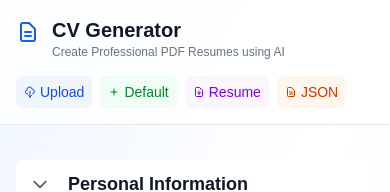
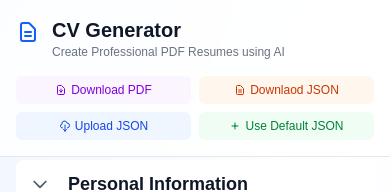
Before and after one commit to ryanxai/cvgen-ui, a Next.js app: page / in a window 390 px wide. Shown: the top 192 px of the page. Built offline with nearby package versions, Linux system fonts and the light colour scheme; no server answers.

Commit message:
Refactor HomePage component to enhance button layout and responsiveness. Updated button structure to a grid format for better organization on mobile devices, improved accessibility, and adjusted styles for consistency across actions like downloading and uploading JSON.

```diff
--- a/src/app/page.tsx
+++ b/src/app/page.tsx
@@ -600,7 +600,7 @@ export default function HomePage() {
             </div>
 
             {/* Header Action Buttons */}
-            <div className="flex flex-wrap items-center gap-2 sm:gap-4 w-full sm:w-auto">
+            <div className="flex flex-col sm:flex-row items-stretch sm:items-center gap-2 sm:gap-4 w-full sm:w-auto">
               {jsonUploadSuccess && (
                 <div className="bg-green-50 border border-green-200 rounded-lg px-2 sm:px-3 py-1 sm:py-2 order-first w-full sm:w-auto">
                   <div className="flex items-center justify-center sm:justify-start">
@@ -612,12 +612,48 @@ export default function HomePage() {
                 </div>
               )}
 
+              {/* Mobile: Grid layout for buttons */}
+              <div className="grid grid-cols-2 sm:flex gap-2 sm:gap-4 w-full sm:w-auto">
+                {/* Download Resume */}
+                <button
+                  onClick={handleGenerateResume}
+                  disabled={!formData || isGenerating}
+                  className={`flex items-center justify-center space-x-1 sm:space-x-2 px-2 sm:px-3 py-1.5 sm:py-2 rounded-md text-xs sm:text-sm font-medium transition-colors ${
+                    formData && !isGenerating
+                      ? 'bg-purple-50 text-purple-700 hover:bg-purple-100'
+                      : 'bg-gray-100 text-gray-400 cursor-not-allowed'
+                  }`}
+                >
+                  <svg className="w-3 h-3 sm:w-4 sm:h-4" fill="none" stroke="currentColor" viewBox="0 0 24 24">
+                    <path strokeLinecap="round" strokeLinejoin="round" strokeWidth={2} d="M12 10v6m0 0l-3-3m3 3l3-3m2 8H7a2 2 0 01-2-2V5a2 2 0 012-2h5.586a1 1 0 01.707.293l5.414 5.414a1 1 0 01.293.707V19a2 2 0 01-2 2z" />
+                  </svg>
+                  <span className="hidden sm:inline">Download PDF</span>
+                  <span className="sm:hidden">Download PDF</span>
+                </button>
+
+                {/* Download JSON */}
+                <button
+                  onClick={handleFormDownloadJson}
+                  disabled={!formData}
+                  className={`flex items-center justify-center space-x-1 sm:space-x-2 px-2 sm:px-3 py-1.5 sm:py-2 rounded-md text-xs sm:text-sm font-medium transition-colors ${
+                    formData
+                      ? 'bg-orange-50 text-orange-700 hover:bg-orange-100'
+                      : 'bg-gray-100 text-gray-400 cursor-not-allowed'
+                  }`}
+                >
+                  <svg className="w-3 h-3 sm:w-4 sm:h-4" fill="none" stroke="currentColor" viewBox="0 0 24 24">
+                    <path strokeLinecap="round" strokeLinejoin="round" strokeWidth={2} d="M9 12h6m-6 4h6m2 5H7a2 2 0 01-2-2V5a2 2 0 012-2h5.586a1 1 0 01.707.293l5.414 5.414a1 1 0 01.293.707V19a2 2 0 01-2 2z" />
+                  </svg>
+                  <span className="hidden sm:inline">Download JSON</span>
+                  <span className="sm:hidden">Downlaod JSON</span>
+                </button>
+
                 {/* Upload JSON */}
                 <div className="relative">
                   <button
                     onClick={openFileDialog}
                     disabled={isUploadingJson}
-                  className={`flex items-center space-x-1 sm:space-x-2 px-2 sm:px-3 py-1.5 sm:py-2 rounded-md text-sm sm:text-sm font-medium transition-colors ${
+                    className={`flex items-center justify-center space-x-1 sm:space-x-2 px-2 sm:px-3 py-1.5 sm:py-2 rounded-md text-xs sm:text-sm font-medium transition-colors w-full ${
                       isUploadingJson
                         ? 'bg-gray-100 text-gray-400 cursor-not-allowed'
                         : 'bg-blue-50 text-blue-700 hover:bg-blue-100'
@@ -627,7 +663,7 @@ export default function HomePage() {
                       <path strokeLinecap="round" strokeLinejoin="round" strokeWidth={2} d="M7 16a4 4 0 01-.88-7.903A5 5 0 1115.9 6L16 6a5 5 0 011 9.9M9 19l3 3m0 0l3-3m-3 3V10" />
                     </svg>
                     <span className="hidden sm:inline">Upload JSON</span>
-                  <span className="sm:hidden">Upload</span>
+                    <span className="sm:hidden">Upload JSON</span>
                   </button>
                   <input
                     ref={fileInputRef}
@@ -657,7 +693,7 @@ export default function HomePage() {
                     }
                   }}
                   disabled={isUploadingJson}
-                className={`flex items-center space-x-1 sm:space-x-2 px-2 sm:px-3 py-1.5 sm:py-2 rounded-md text-sm sm:text-sm font-medium transition-colors ${
+                  className={`flex items-center justify-center space-x-1 sm:space-x-2 px-2 sm:px-3 py-1.5 sm:py-2 rounded-md text-xs sm:text-sm font-medium transition-colors ${
                     isUploadingJson
                       ? 'bg-gray-100 text-gray-400 cursor-not-allowed'
                       : 'bg-green-50 text-green-700 hover:bg-green-100'
@@ -667,42 +703,9 @@ export default function HomePage() {
                     <path strokeLinecap="round" strokeLinejoin="round" strokeWidth={2} d="M12 6v6m0 0v6m0-6h6m-6 0H6" />
                   </svg>
                   <span className="hidden sm:inline">Use Default JSON</span>
-                <span className="sm:hidden">Default</span>
+                  <span className="sm:hidden">Use Default JSON</span>
                 </button>
-
-              {/* Download Resume */}
-              <button
-                onClick={handleGenerateResume}
-                disabled={!formData || isGenerating}
-                className={`flex items-center space-x-1 sm:space-x-2 px-2 sm:px-3 py-1.5 sm:py-2 rounded-md text-sm sm:text-sm font-medium transition-colors ${
-                  formData && !isGenerating
-                    ? 'bg-purple-50 text-purple-700 hover:bg-purple-100'
-                    : 'bg-gray-100 text-gray-400 cursor-not-allowed'
-                }`}
-              >
-                <svg className="w-3 h-3 sm:w-4 sm:h-4" fill="none" stroke="currentColor" viewBox="0 0 24 24">
-                  <path strokeLinecap="round" strokeLinejoin="round" strokeWidth={2} d="M12 10v6m0 0l-3-3m3 3l3-3m2 8H7a2 2 0 01-2-2V5a2 2 0 012-2h5.586a1 1 0 01.707.293l5.414 5.414a1 1 0 01.293.707V19a2 2 0 01-2 2z" />
-                </svg>
-                <span className="hidden sm:inline">Download Resume</span>
-                <span className="sm:hidden">Resume</span>
-              </button>
-
-              {/* Download JSON */}
-              <button
-                onClick={handleFormDownloadJson}
-                disabled={!formData}
-                className={`flex items-center space-x-1 sm:space-x-2 px-2 sm:px-3 py-1.5 sm:py-2 rounded-md text-sm sm:text-sm font-medium transition-colors ${
-                  formData
-                    ? 'bg-orange-50 text-orange-700 hover:bg-orange-100'
-                    : 'bg-gray-100 text-gray-400 cursor-not-allowed'
-                }`}
-              >
-                <svg className="w-3 h-3 sm:w-4 sm:h-4" fill="none" stroke="currentColor" viewBox="0 0 24 24">
-                  <path strokeLinecap="round" strokeLinejoin="round" strokeWidth={2} d="M9 12h6m-6 4h6m2 5H7a2 2 0 01-2-2V5a2 2 0 012-2h5.586a1 1 0 01.707.293l5.414 5.414a1 1 0 01.293.707V19a2 2 0 01-2 2z" />
-                </svg>
-                <span className="hidden sm:inline">Download JSON</span>
-                <span className="sm:hidden">JSON</span>
-              </button>
+              </div>
             </div>
           </div>
         </div>
```
Lines whose indentation alone changed are shown as unchanged.
